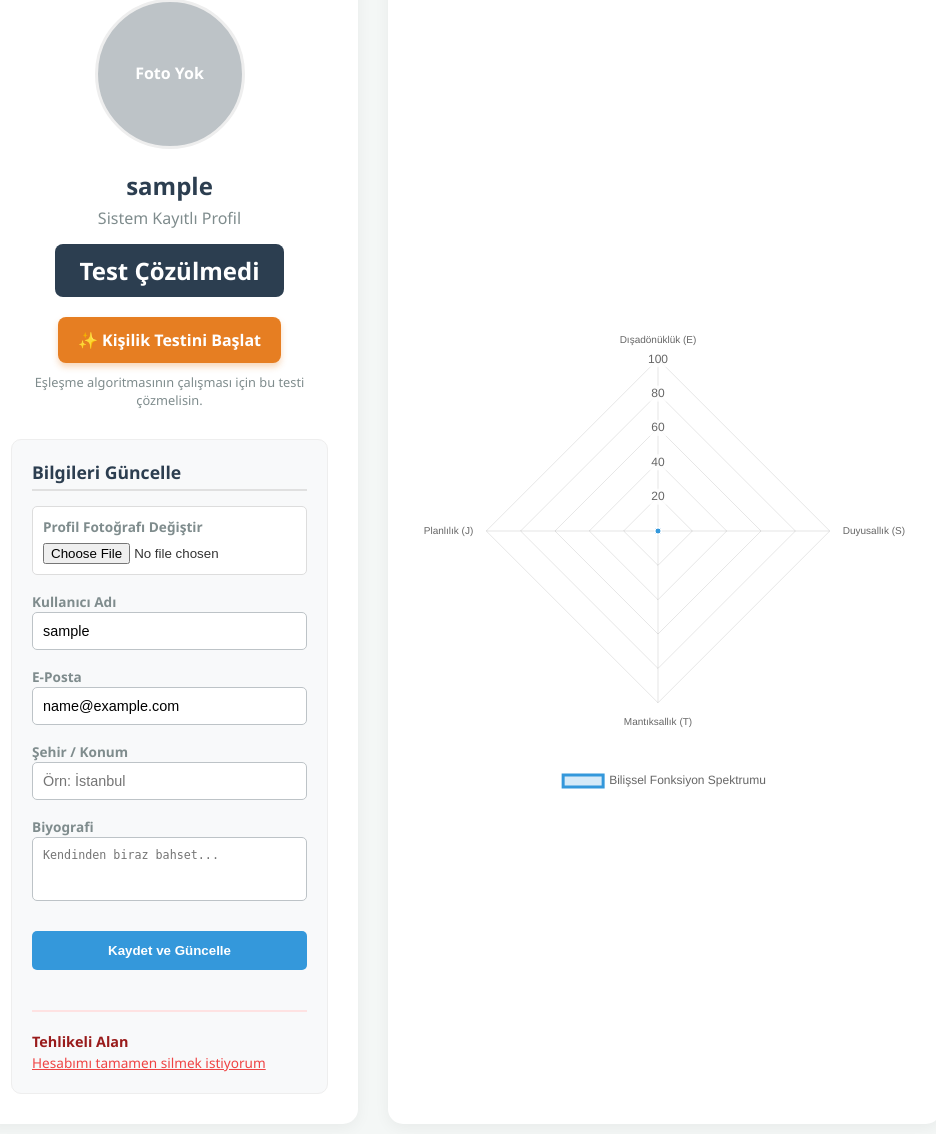
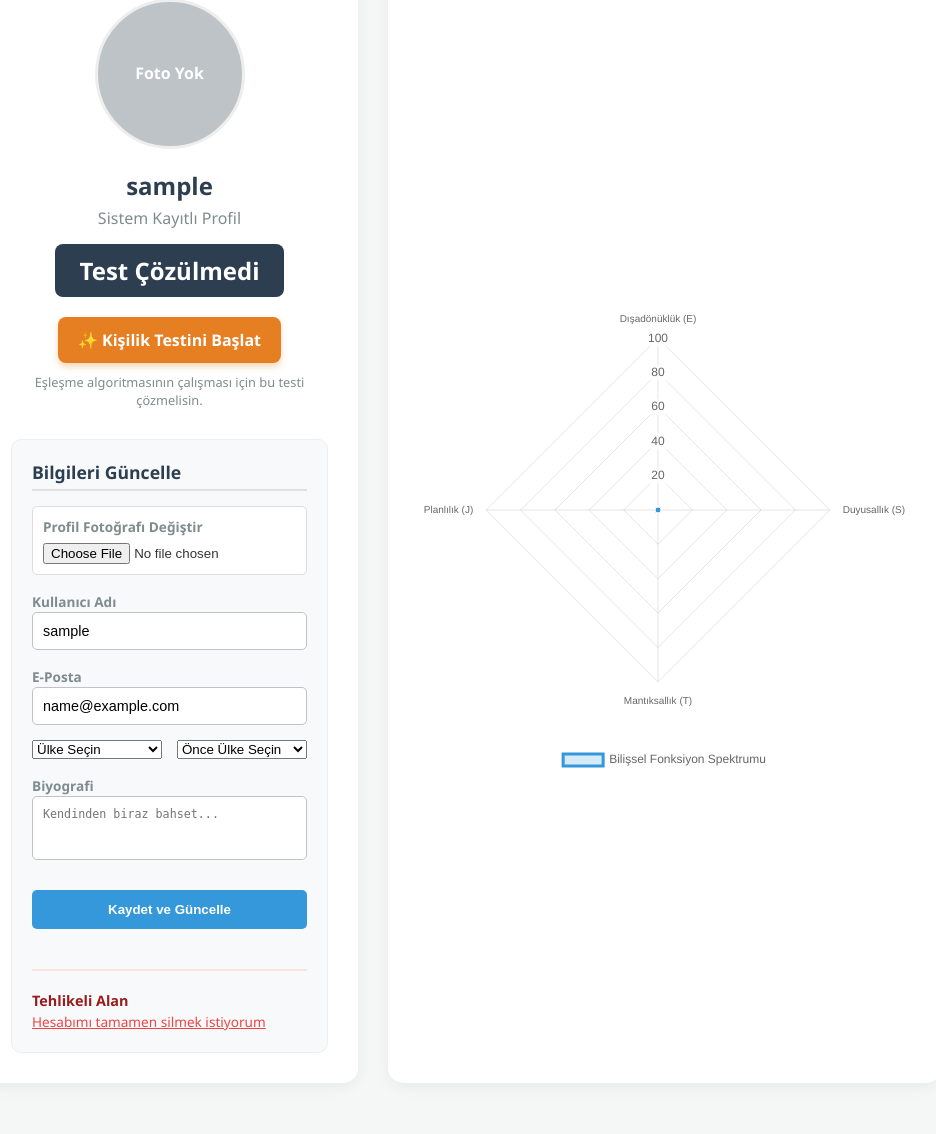
Before and after one commit to efeoezer/ev-arkadasi-bulma, a Django app: page /accounts/profile/ in a window 1280 px wide. Shown: the part 216-1350 px from the top of the page, without its empty margins (179-1115 px from the left). Run offline with Django 5.2, Linux system fonts and the light colour scheme; the visitor is signed in with stand-in values (Sample User, id 1); data comes from the database, SQL or seed files in the repository; data that the repository does not hold is empty.

Commit message:
Update profile.html

```diff
--- a/core/templates/core/profile.html
+++ b/core/templates/core/profile.html
@@ -116,9 +116,13 @@
                     <input type="email" name="email" value="{{ u_form.email.value|default:'' }}" style="width: 100%; padding: 10px; border: 1px solid #bdc3c7; border-radius: 5px; font-size: 0.9em;">
                 </div>
 
-                <div>
-                    <label style="font-size: 0.85em; color: #7f8c8d; font-weight: bold;">Şehir / Konum</label>
-                    <input type="text" name="city" value="{{ p_form.city.value|default:'' }}" placeholder="Örn: İstanbul" style="width: 100%; padding: 10px; border: 1px solid #bdc3c7; border-radius: 5px; font-size: 0.9em;">
+                <div class="location-picker" style="display: flex; gap: 15px; width: 100%;">
+                    <select id="country-select" name="country" class="custom-select" style="flex: 1;">
+                        <option value="">Ülke Seçin</option>
+                    </select>
+                    <select id="city-select" name="city" class="custom-select" style="flex: 1;">
+                        <option value="">Önce Ülke Seçin</option>
+                    </select>
                 </div>
 
                 <div>
```
